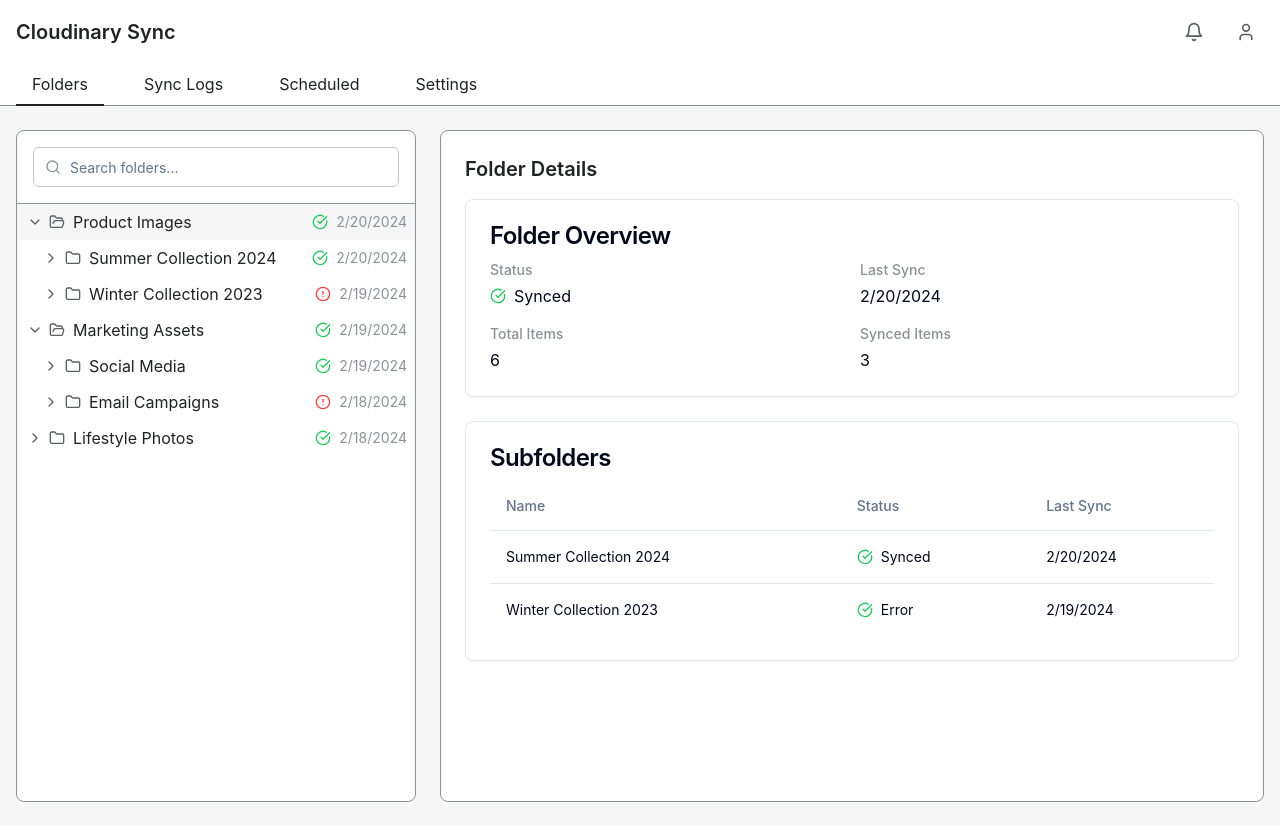
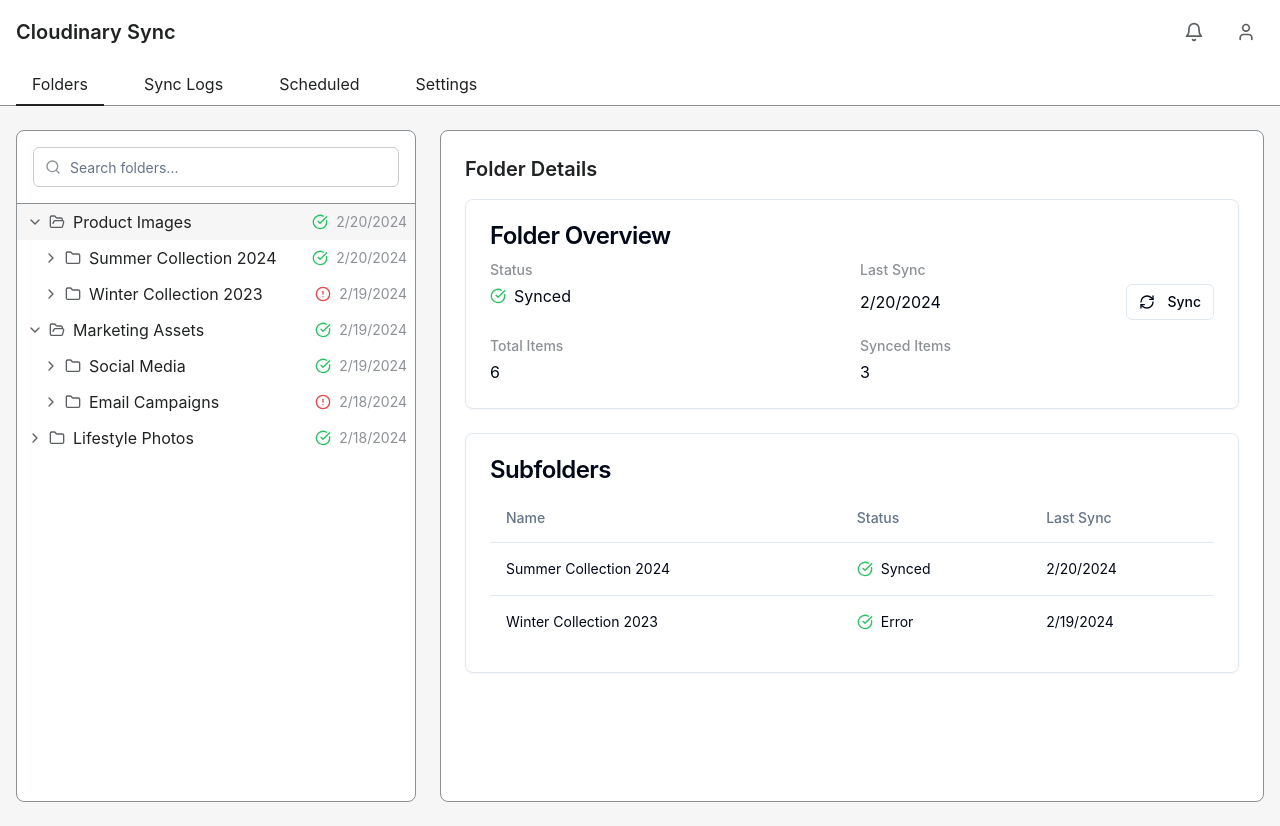
Before and after one commit to wrsmith108/cloudinary-syncer, a React (Vite) app: page / in a window 1280 px wide. Built offline with nearby package versions, Linux system fonts and the light colour scheme.

Commit message:
Add sync button to Folder Overview
Adds a "Sync" button to the Folder Overview section of the Folder Details component.  This button will allow users to initiate a synchronization or update for the selected folder.

```diff
--- a/src/components/FolderDetails.tsx
+++ b/src/components/FolderDetails.tsx
@@ -1,7 +1,9 @@
+
 import React from "react";
 import { Card, CardContent, CardHeader, CardTitle } from "@/components/ui/card";
 import { Table, TableBody, TableCell, TableHead, TableHeader, TableRow } from "@/components/ui/table";
-import { CheckCircle, AlertCircle, Clock } from "lucide-react";
+import { Button } from "@/components/ui/button";
+import { CheckCircle, AlertCircle, Clock, RefreshCw } from "lucide-react";
 import { FolderNode } from "@/types/folder";
 
 interface FolderDetailsProps {
@@ -59,11 +61,24 @@ const FolderDetails: React.FC<FolderDetailsProps> = ({ folder }) => {
             </div>
             <div>
               <p className="text-sm font-medium text-shopify-icon-subdued">Last Sync</p>
-              <p className="mt-1">
-                {folder.lastSync
-                  ? new Date(folder.lastSync).toLocaleDateString()
-                  : "Never"}
-              </p>
+              <div className="flex items-center justify-between mt-1">
+                <span>
+                  {folder.lastSync
+                    ? new Date(folder.lastSync).toLocaleDateString()
+                    : "Never"}
+                </span>
+                <Button
+                  variant="outline"
+                  size="sm"
+                  className="ml-2"
+                  onClick={() => {
+                    console.log(`Initiating sync for folder: ${folder.id}`);
+                  }}
+                >
+                  <RefreshCw size={14} className="mr-1" />
+                  Sync
+                </Button>
+              </div>
             </div>
             <div>
               <p className="text-sm font-medium text-shopify-icon-subdued">Total Items</p>
```
